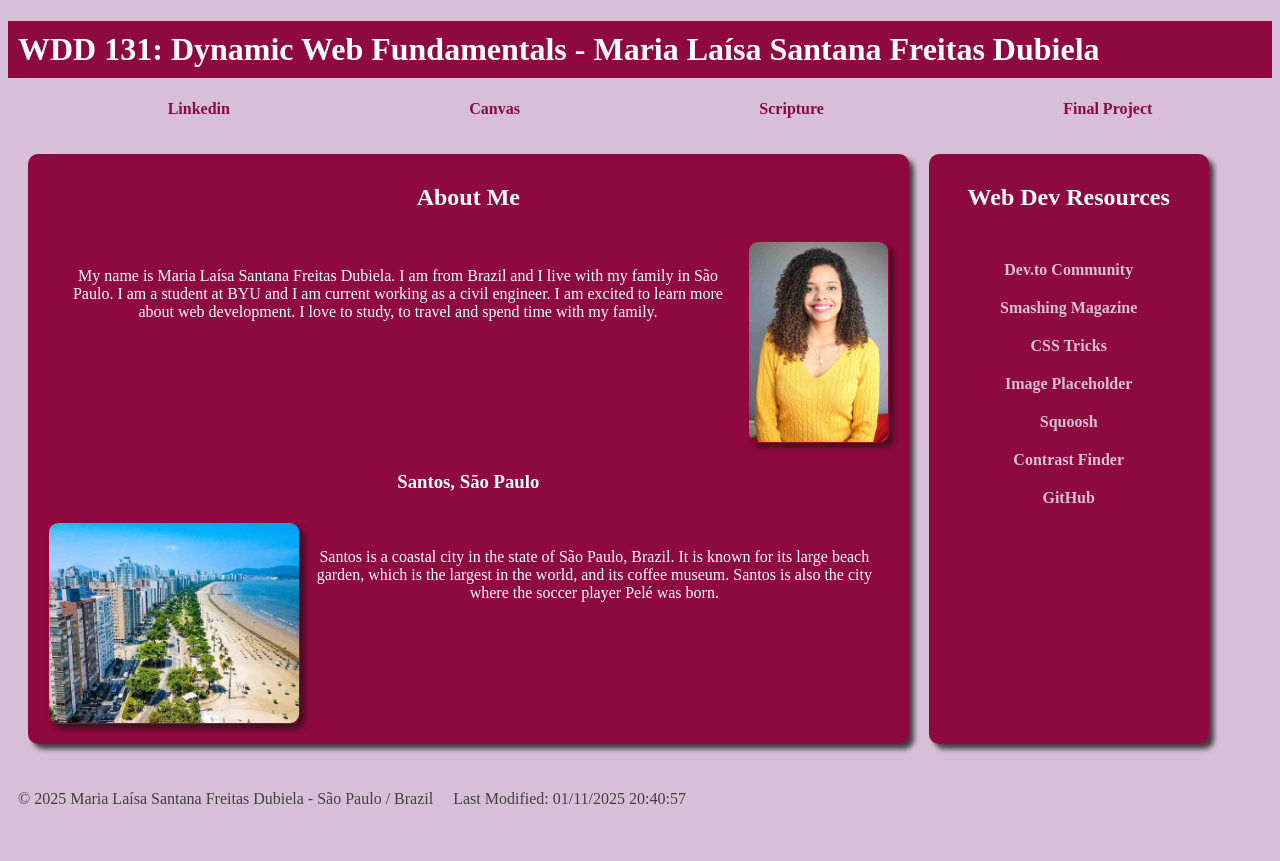
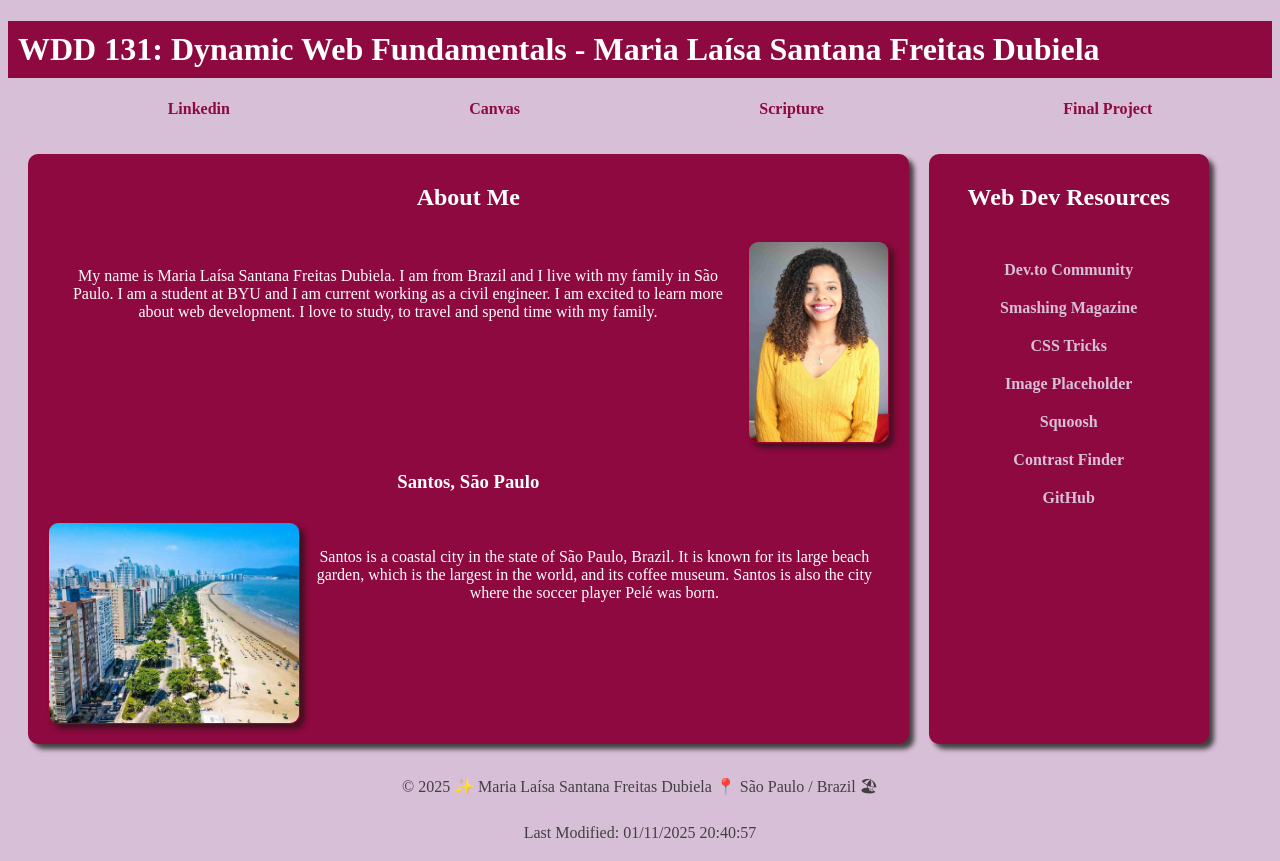
Before and after one commit to laisadubiela/wdd131, a plain HTML site: page index.html in a window 1280 px wide. Drawn offline with Linux system fonts and the light colour scheme; a web font is replaced by a local one.

Commit message:
footer corrections

```diff
--- a/index.html
+++ b/index.html
@@ -53,7 +53,7 @@
         </section>
     </main>
     <footer>
-        <p>© <span id="currentyear"></span> Maria Laísa Santana Freitas Dubiela - São Paulo / Brazil</p>
+        <p>© <span id="currentyear"></span> ✨ Maria Laísa Santana Freitas Dubiela 📍 São Paulo / Brazil 🏖 </p>
         <p><span id="lastModified"></span> </p>
     </footer>
 
--- a/styles/base.css
+++ b/styles/base.css
@@ -92,6 +92,13 @@ footer {
   font-weight: 400;
   color: #423F40;
   display: flex;
+  align-items: center;
+  flex-direction: column;
+}
+
+footer p {
+    margin: 1px;
+    text-align: center;
 }
 
 a {
```
